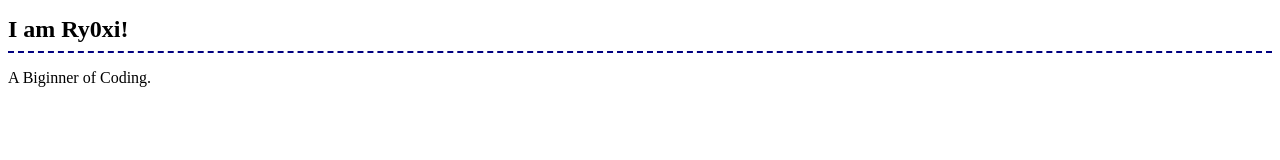
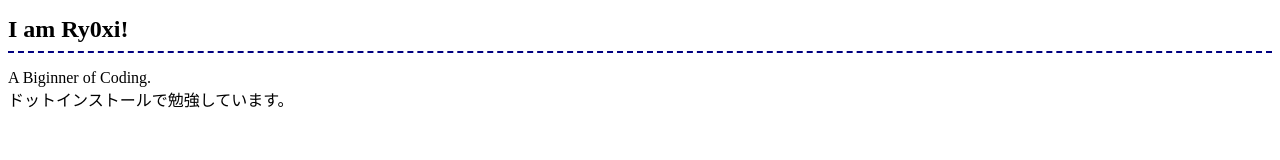
Before and after one commit to Ry0xi/Ry0xi.github.io, a plain HTML site: page index.html in a window 1280 px wide. Drawn offline with Linux system fonts and the light colour scheme.

Commit message:
Add files via upload

```diff
--- a/index.html
+++ b/index.html
@@ -8,6 +8,6 @@
 </head>
 <body>
   <h1>I am Ry0xi!</h1>
-  <p>A Biginner of Coding.</p>
+  <p>A Biginner of Coding.<br>ドットインストールで勉強しています。</p>
 </body>
 </html>
```
